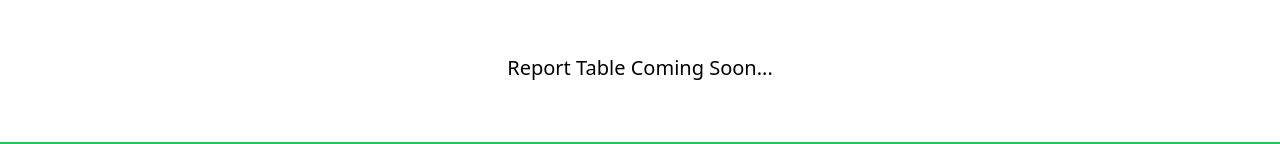
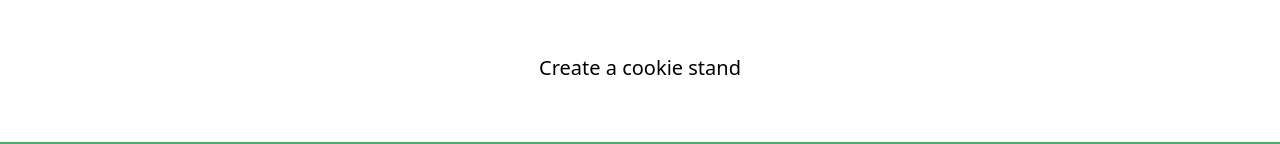
Before and after one commit to mcsadri/cookie-stand-admin, a Next.js app: page / in a window 1280 px wide. Shown: the part 402-546 px from the top of the page. Built offline with nearby package versions, Linux system fonts and the light colour scheme.

Commit message:
updates index.js with wip addition of state

```diff
--- a/pages/index.js
+++ b/pages/index.js
@@ -25,6 +25,14 @@ export default function Home() {
     setCookieStands([...cookieStands, location]);
     console.log("cookieStands is: ", cookieStands);
     // alert(location);
+
+  }
+
+  function getLatestCookieStand() {
+    if (cookieStands.length === 0) {
+      return 'Create a cookie stand'
+    }
+    return cookieStands[cookieStands.length - 1];
 
   }
 
@@ -85,7 +93,7 @@ export default function Home() {
         </form>
 
         <div className="text-xl p-10">
-          <p>Report Table Coming Soon...</p>
+          <p>{getLatestCookieStand()}</p>
         </div>
 
       </main>
```
